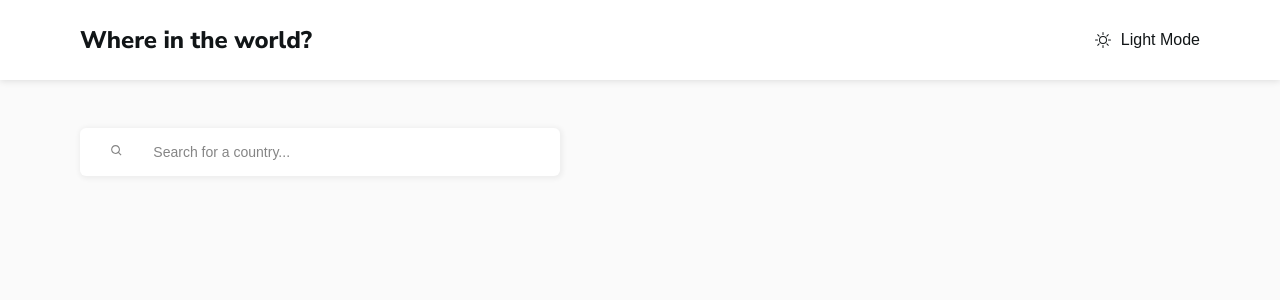
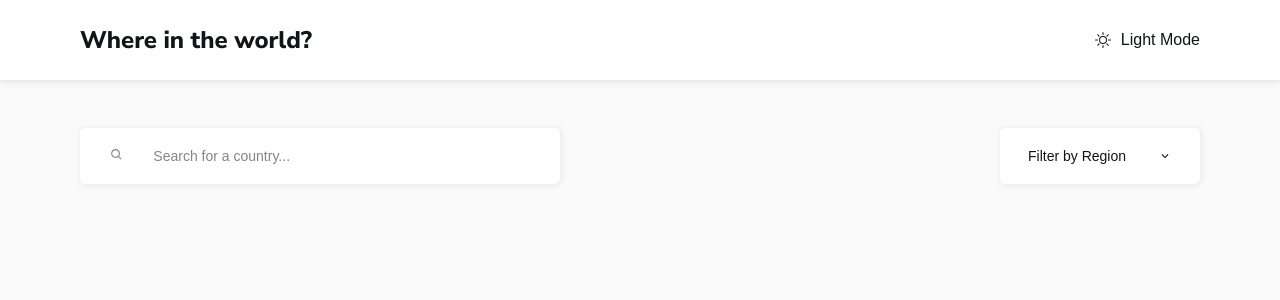
Before and after one commit to codevivi/rest-countries-api-with-color-theme-switcher, a React (Create React App) app: page / in a window 1280 px wide. Shown: the top 300 px of the page. Built offline with nearby package versions, Linux system fonts and the light colour scheme.

Commit message:
filter comp, and basic filter styles, no functionality

```diff
--- a/src/App.js
+++ b/src/App.js
@@ -1,6 +1,7 @@
 import Header from "./components/Header/Header";
 import useTheme from "./hooks/useTheme";
 import Search from "./components/Search/Search";
+import Filter from "./components/Filter/Filter";
 
 function App() {
   const [theme, toggleTheme] = useTheme();
@@ -11,6 +12,7 @@ function App() {
       <div className="container">
         <div className="controls">
           <Search />
+          <Filter />
         </div>
       </div>
     </div>
--- /dev/null
+++ b/src/components/Filter/Filter.jsx
@@ -0,0 +1,24 @@
+import { useState } from "react";
+import { MdExpandMore, MdExpandLess } from "react-icons/md";
+import "./_filter.scss";
+function Filter() {
+  const [isExpanded, setIsExpanded] = useState(false);
+  return (
+    <div className="filter">
+      <button className="bg expand-btn" onClick={() => setIsExpanded((is) => !is)}>
+        <span>Filter by Region</span> {isExpanded ? <MdExpandLess /> : <MdExpandMore />}
+      </button>
+      {isExpanded && (
+        <div className="selection bg">
+          <button>Africa</button>
+          <button>America</button>
+          <button>Asia</button>
+          <button>Europe</button>
+          <button>Oceania</button>
+        </div>
+      )}
+    </div>
+  );
+}
+
+export default Filter;
--- /dev/null
+++ b/src/components/Filter/_filter.scss
@@ -0,0 +1,50 @@
+@use "./../../scss/utils/variables" as v;
+@use "./../../scss/utils/mixins" as m;
+.filter {
+  width: v.$filter-w;
+  height: v.$filter-h-s;
+  font-size: 12px;
+  position: relative;
+  .expand-btn {
+    @include m.shadow();
+    @include m.flexBetween();
+    border-radius: 6px;
+    padding: 0 2em;
+    width: v.$filter-w;
+    height: v.$filter-h-s;
+    width: 100%;
+  }
+
+  button {
+    font-size: inherit;
+  }
+  .selection {
+    position: absolute;
+    top: 100% + 20%;
+    width: 100%;
+    padding: 0.5em 2em;
+    display: flex;
+    flex-direction: column;
+    border-radius: 6px;
+    @include m.shadow();
+    button {
+      padding: 0.5em 0;
+      width: 100%;
+      text-align: left;
+      border-bottom: 1px solid transparent;
+      &:hover,
+      &:focus {
+        border-bottom: 1px solid v.$input-on-light;
+      }
+    }
+  }
+
+  @media screen and (min-width: v.$tablet) {
+    height: v.$filter-h-l;
+
+    font-size: 14px;
+    .expand-btn {
+      height: v.$filter-h-l;
+    }
+  }
+}
--- a/src/components/Search/_search.scss
+++ b/src/components/Search/_search.scss
@@ -3,7 +3,6 @@
 .search-form {
   width: 100%;
   height: v.$search-h-s;
-  margin-bottom: v.$search-mb-s;
   display: flex;
   align-items: center;
   justify-content: flex-start;
@@ -19,7 +18,7 @@
   @media screen and (min-width: v.$tablet) {
     width: 60%;
     max-width: v.$search-w-l;
-    margin-bottom: v.$search-mb-l;
+    height: v.$search-h-l;
     font-size: 14px;
   }
 
@@ -31,7 +30,7 @@
   .search-form {
     color: v.$input-on-light;
     input {
-      color: v.$input-on-light;
+      color: v.$text-on-light;
       &::placeholder {
         color: v.$input-on-light;
       }
--- a/src/scss/_layout.scss
+++ b/src/scss/_layout.scss
@@ -27,10 +27,16 @@
   flex-direction: column;
   align-items: flex-start;
   justify-content: center;
+  gap: v.$search-mb-l;
 
   @media screen and (min-width: v.$tablet) {
     flex-direction: row;
     align-items: center;
+    margin-bottom: v.$gap-s;
     justify-content: space-between;
+
+    @media screen and (min-width: v.$tablet) {
+      margin-bottom: v.$gap-s;
+    }
   }
 }
--- a/src/scss/_themed.scss
+++ b/src/scss/_themed.scss
@@ -4,16 +4,6 @@
   color: v.$text-on-dark;
   .bg {
     background-color: v.$dark;
-  }
-
-  .search-form {
-    color: v.$text-on-dark;
-    input {
-      color: v.$text-on-dark;
-      &::placeholder {
-        color: v.$text-on-dark;
-      }
-    }
   }
 }
 
@@ -23,13 +13,4 @@
   .bg {
     background-color: v.$light;
   }
-  .search-form {
-    color: v.$input-on-light;
-    input {
-      color: v.$input-on-light;
-      &::placeholder {
-        color: v.$input-on-light;
-      }
-    }
-  }
 }
--- a/src/scss/utils/_variables.scss
+++ b/src/scss/utils/_variables.scss
@@ -14,6 +14,9 @@ $header-h: 80px;
 $search-w-l: 480px;
 $search-h-l: 56px;
 $search-h-s: 48px;
+$filter-w: 200px;
+$filter-h-l: 56px;
+$filter-h-s: 48px;
 $card-w-l: 264px;
 $card-h-l: 336px;
 
@@ -23,7 +26,6 @@ $container-px-s: 16px;
 $header-mb-l: 48px;
 $header-mb-s: 24px;
 $search-mb-l: 48px;
-$search-mb-s: 39px;
 
-$card-gap-l: 75px;
-$card-gap-s: 39px;
+$gap-l: 75px;
+$gap-s: 39px;
```
